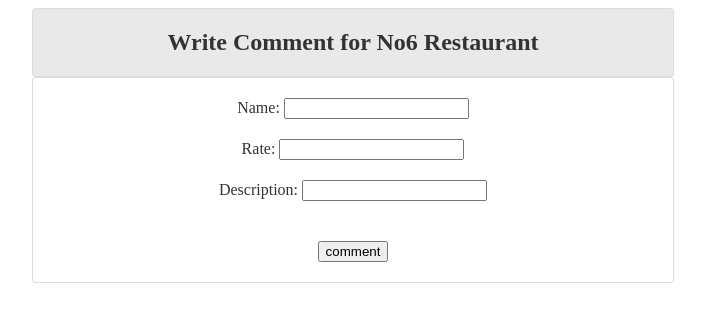
After one commit to yaoyao96/restaurant, a Django app: page /restaurant/1/comment/ in a window 1280 px wide. The commit adds this page. Shown: the top 322 px of the page, without its empty margins (287-992 px from the left). Run offline with Django 3.2, Linux system fonts and the light colour scheme; data comes from the database, SQL or seed files in the repository; both versions use the stored data as it was after the commit; some libraries are stand-ins or nearby versions.

Commit message:
Comment/SubmitComment

```diff
--- a/restaurant/models.py
+++ b/restaurant/models.py
@@ -21,6 +21,8 @@ class Comment(models.Model):
     c_rate = models.IntegerField(default=0)
     c_desc = models.CharField(max_length=200,null=True)
     c_date = models.DateField(default=date.today)
+    c_like = models.IntegerField(default=0)
+    c_reply = models.IntegerField(null=True)
     def __str__(self):
         return self.c_desc
 
--- /dev/null
+++ b/restaurant/templates/restaurant/comment.html
@@ -0,0 +1,19 @@
+<div class="ui-widget-header ui-corner-all form">
+<h2>Write Comment for {{ restaurant.r_name }}</h2>
+</div>
+<!-- need validation -->
+<form class="form ui-widget-content ui-corner-all"
+action="{% url 'restaurant:SubmitComment' restaurant.id %}" method="post">
+{% csrf_token %}
+<p class="item">Name: <input type="text" name="name"></p>
+<p class="item">Rate: <input type="number" name="rate"></p>
+<p class="item">Description: <input type="text" name="desc"></p>
+<input type="submit" value="comment" class="item">
+</form>
+
+<style>
+    .form { margin: auto; text-align: center; width: 50vw;  }
+    .item { margin: 20px;}
+</style>
+<link rel="stylesheet" href="//code.jquery.com/ui/1.12.1/themes/base/jquery-ui.css">
+<link rel="stylesheet" href="/resources/demos/style.css">
--- a/restaurant/templates/restaurant/detail.html
+++ b/restaurant/templates/restaurant/detail.html
@@ -3,16 +3,18 @@
     <div class="ui-widget-header ui-corner-all form">
         <h1>{{restaurant.r_name}}</h1>
         <h2>{{restaurant.r_address}}</h2>
-        <input class="ui-button" type="submit" value="Add Comment">
+        <a href="{% url 'restaurant:comment' restaurant.id %}" class="ui-button" style="margin: 5px">Add Comment</a>
     </div>
     {% if restaurant.comment_set.all %}
         <table class="items ui-widget-content ui-corner-all">
                 {% for comment in restaurant.comment_set.all %}
             <tr style="height: 50px"><td>
-                   <p style="background-color:bisque"><strong>{{comment.c_user.u_name}}</strong> : {{ comment.c_rate }}/5</p>
+                   <p style="background-color:bisque"><strong>{{comment.c_user.u_name}}</strong> :
+                    {{ comment.c_rate }}</p>
                     {{ comment.c_desc }}
                     <div class="comment">
                     <i class="fa fa-thumbs-up" style="color:gray; margin: 5px;"></i>
+                    {{comment.c_like}}
                     <input class="ui-button" type="submit" value="Reply"></div>
                 </ul> </td></tr>
         {% endfor %}
--- a/restaurant/urls.py
+++ b/restaurant/urls.py
@@ -5,6 +5,10 @@ from . import views
 app_name = 'restaurant'
 urlpatterns = [
     path('', views.IndexView.as_view(), name='index'),
-    # ex: /polls/5/
+    # ex: /restaurant/5/
     path('<int:pk>/', views.DetailView.as_view(), name='detail'),
+    # ex: /restaurant/5/comment
+    path('<int:pk>/comment/', views.CommentView.as_view(), name='comment'),
+    # ex: /restaurant/5/submitcomment
+    path('<int:restaurant_id>/submitcomment/', views.SubmitComment, name='SubmitComment'),
 ]
--- a/restaurant/views.py
+++ b/restaurant/views.py
@@ -1,21 +1,39 @@
 from django.shortcuts import get_object_or_404,render
 
 # Create your views here.
-from django.http import HttpResponse
+from django.http import HttpResponse, HttpResponseRedirect
 from django.http import Http404
 from django.template import loader
 from django.views import generic
+from django.urls import reverse
 
-from .models import Restaurant
+from .models import Restaurant, Comment, User, Like
 
 
 class IndexView(generic.ListView):
     template_name = 'restaurant/index.html'
     context_object_name = 'restaurant_list'
     def get_queryset(self):
-        """Return the last five published questions."""
         return Restaurant.objects.order_by('r_name')
 
 class DetailView(generic.DetailView):
     model = Restaurant
     template_name = 'restaurant/detail.html'
+
+class CommentView(generic.DetailView):
+    model = Restaurant
+    template_name = 'restaurant/comment.html'
+
+def SubmitComment(request, restaurant_id):
+    restaurant = get_object_or_404(Restaurant, pk=restaurant_id)
+    new_user = User(u_name='')
+    new_user.u_name = request.POST['name']
+    new_user.save()
+    new_comment = Comment(c_restaurant = restaurant, c_user = new_user)
+    new_comment.c_rate = request.POST['rate']
+    new_comment.c_desc = request.POST['desc']
+    new_comment.save()
+        # Always return an HttpResponseRedirect after successfully dealing
+        # with POST data. This prevents data from being posted twice if a
+        # user hits the Back button.
+    return HttpResponseRedirect(reverse('restaurant:detail', args=(restaurant.id,)))
```
Also changed, not shown: db.sqlite3, restaurant/migrations/0003_auto_20190717_2131.py (added).
